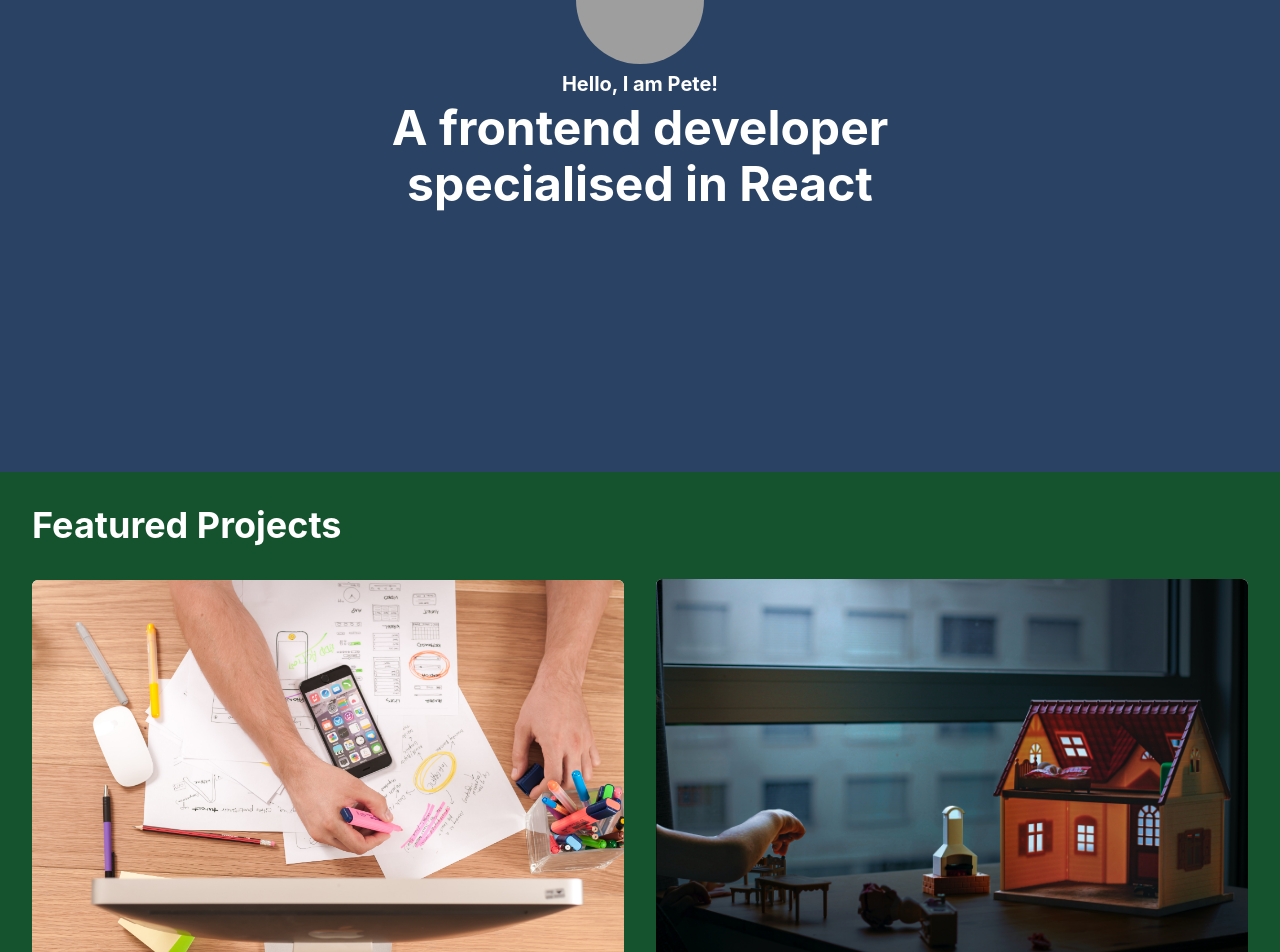
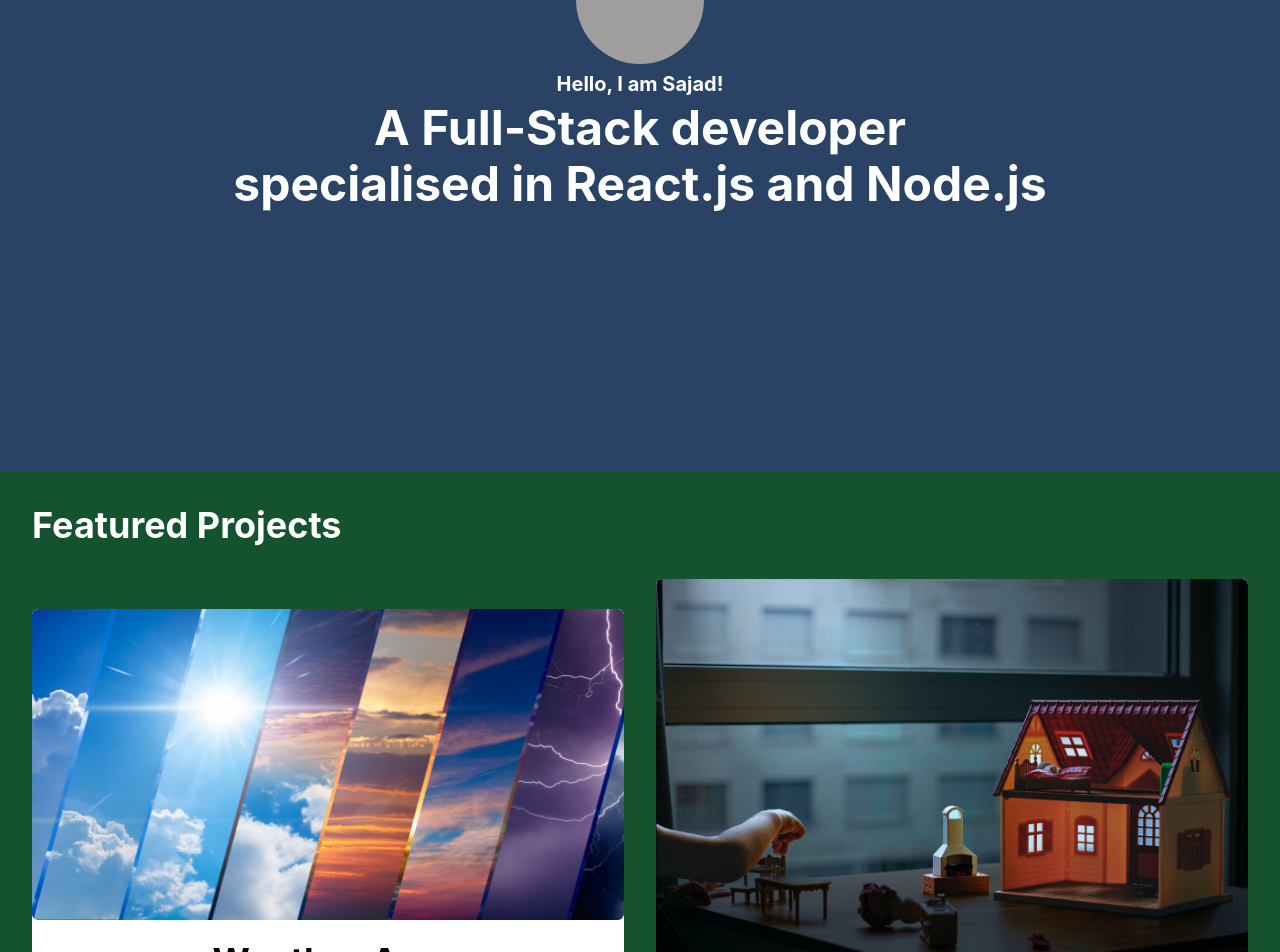
Before and after one commit to saji2000/Portfolio, a React (Create React App) app: page / in a window 1280 px wide. Shown: the part 328-1280 px from the top of the page. Built offline with nearby package versions, Linux system fonts and the light colour scheme; grey boxes are pictures that could not be loaded.

Commit message:
Added pictures and a project, thank God

```diff
--- a/src/components/Card.js
+++ b/src/components/Card.js
@@ -8,7 +8,7 @@ const Card = ({ title, description, imageSrc, link }) => {
   // You should be able to implement the component with the elements imported above.
   // Feel free to import other UI components from Chakra UI if you wish to.
 
-  link = "https://github.com/";
+  // link = "https://github.com/";
 
   return (
     <HStack>
--- a/src/components/Header.js
+++ b/src/components/Header.js
@@ -22,14 +22,14 @@ const socials = [
     icon: faLinkedin,
     url: "https://www.linkedin.com/in/sajad-danesh/",
   },
-  {
-    icon: faMedium,
-    url: "https://medium.com",
-  },
-  {
-    icon: faStackOverflow,
-    url: "https://stackoverflow.com",
-  },
+  // {
+  //   icon: faMedium,
+  //   url: "https://medium.com",
+  // },
+  // {
+  //   icon: faStackOverflow,
+  //   url: "https://stackoverflow.com",
+  // },
 ];
 
 const internals = [
--- a/src/components/LandingSection.js
+++ b/src/components/LandingSection.js
@@ -2,9 +2,9 @@ import React from "react";
 import { Avatar, Heading, VStack } from "@chakra-ui/react";
 import FullScreenSection from "./FullScreenSection";
 
-const greeting = "Hello, I am Pete!";
-const bio1 = "A frontend developer";
-const bio2 = "specialised in React";
+const greeting = "Hello, I am Sajad!";
+const bio1 = "A Full-Stack developer";
+const bio2 = "specialised in React.js and Node.js";
 
 // Implement the UI for the LandingSection component according to the instructions.
 // Use a combination of Avatar, Heading and VStack components.
@@ -17,8 +17,8 @@ const LandingSection = () => (
   >
     <VStack>
       <Avatar
-        name="Pete"
-        src="https://i.pravatar.cc/150?img=7"
+        name="Sajad"
+        src="https://media.licdn.com/dms/image/D5635AQHmtYRtACb8HA/profile-framedphoto-shrink_400_400/0/1695841973114?e=1705010400&v=beta&t=JeJsicbyBHOu87wydsKZdx_afIbwXN3C13FBbOzRjcY"
         size="2xl"
       ></Avatar>
       <Heading size="md">{greeting}</Heading>
--- a/src/components/ProjectsSection.js
+++ b/src/components/ProjectsSection.js
@@ -5,28 +5,32 @@ import Card from "./Card";
 
 const projects = [
   {
-    title: "React Space",
+    title: "Weather App",
     description:
-      "Handy tool belt to create amazing AR components in a React app, with redux integration via middleware️",
-    getImageSrc: () => require("../images/photo1.jpg"),
+      "City Weather Dashboard is a React app providing real-time global weather updates using GeoDB Cities and OpenWeather APIs, perfect for timely info on multiple locations.",
+    getImageSrc: () => require("../images/weather-images.jpg"),
+    link: "https://github.com/saji2000/weather-app",
   },
   {
     title: "React Infinite Scroll",
     description:
       "A scrollable bottom sheet with virtualisation support, native animations at 60 FPS and fully implemented in JS land 🔥️",
     getImageSrc: () => require("../images/photo2.jpg"),
+    link: "https://github.com/saji2000/weather-app",
   },
   {
     title: "Photo Gallery",
     description:
       "A One-stop shop for photographers to share and monetize their photos, allowing them to have a second source of income",
     getImageSrc: () => require("../images/photo3.jpg"),
+    link: "https://github.com/saji2000/weather-app",
   },
   {
     title: "Event planner",
     description:
       "A mobile application for leisure seekers to discover unique events and activities in their city with a few taps",
     getImageSrc: () => require("../images/photo4.jpg"),
+    link: "https://github.com/saji2000/weather-app",
   },
 ];
 
@@ -53,6 +57,7 @@ const ProjectsSection = () => {
             title={project.title}
             description={project.description}
             imageSrc={project.getImageSrc()}
+            link={project.link}
           />
         ))}
       </Box>
```
Also changed, not shown: src/images/weather-images.jpg (added).
